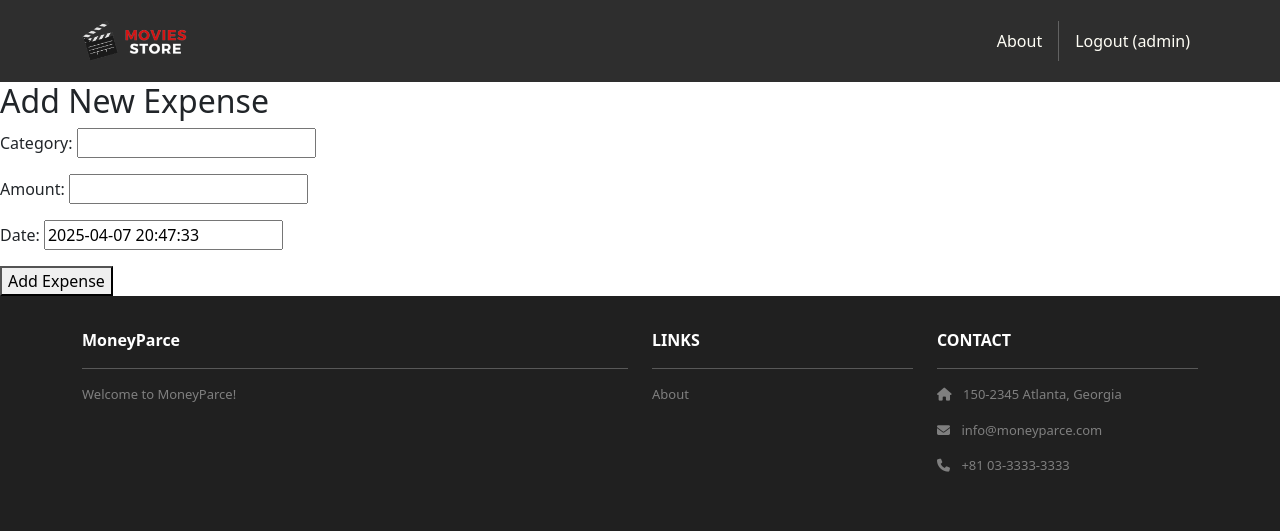
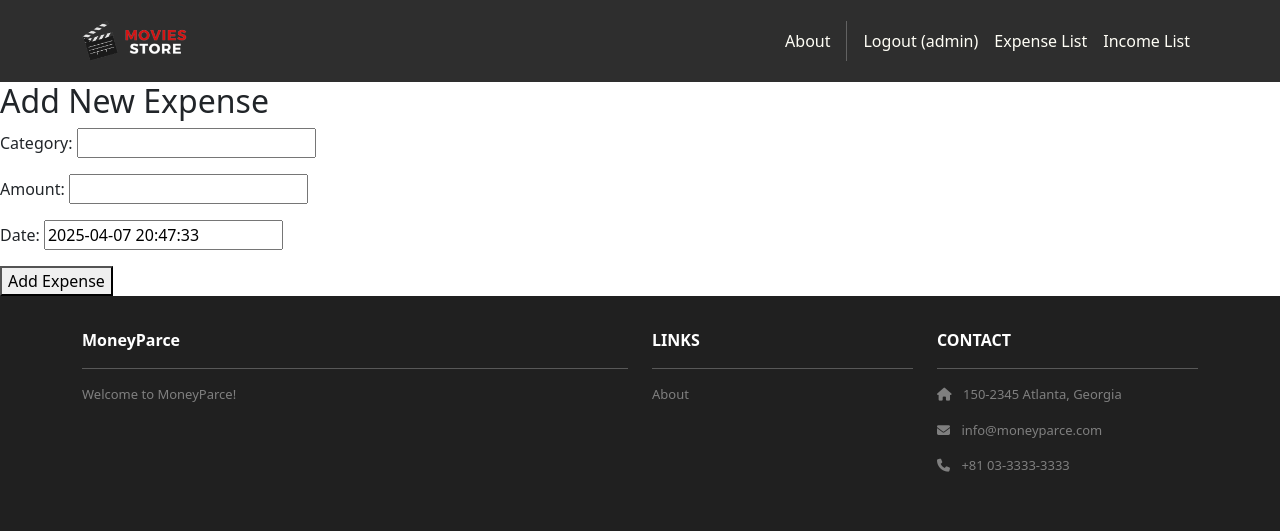
Before and after one commit to Jamesavian/CS2340-Project-2, a Django app: page /Expense/add/ in a window 1280 px wide. Shown: the top 531 px of the page. Run offline with Django 5.2, Linux system fonts and the light colour scheme; a user stored in the database is signed in; some libraries are stand-ins or nearby versions.

Commit message:
Added Display Income and Expenses functionality

```diff
--- a/DjangoProject/templates/base.html
+++ b/DjangoProject/templates/base.html
@@ -44,11 +44,16 @@
             {% if user.is_authenticated %}
             <a class="nav-link"
               href="{% url 'accounts.logout' %}">Logout ({{user.username }})</a>
+                <a class="nav-link"
+              href="{% url 'expense_list' %}">Expense List
+                <a class="nav-link"
+              href="{% url 'income_list' %}">Income List
             {% else %}
               <a class="nav-link"
               href="{% url 'accounts.login' %}">Login</a>
             <a class="nav-link"
               href="{% url 'accounts.signup' %}">Sign Up
+
             {% endif %}
             </a>
           </div>
--- a/DjangoProject/urls.py
+++ b/DjangoProject/urls.py
@@ -24,6 +24,7 @@ urlpatterns = [
     path('', include('home.urls')),
     path('accounts/', include('accounts.urls')),
     path('Expense/', include('Expense.urls')),
+    path('Income/', include('Income.urls')),
 ]
 
 urlpatterns += static(settings.MEDIA_URL, document_root=settings.MEDIA_ROOT)
--- a/Expense/views.py
+++ b/Expense/views.py
@@ -17,10 +17,10 @@ def add_expense(request):
             return redirect('expense_list')  # or whatever page you want to go to
     elif request.method == 'GET':
         form = ExpenseForm()
-    return render(request, 'add_expense.html', {'form': form})
+    return render(request, 'Expense/add_expense.html', {'form': form})
 
 
 @login_required
 def expense_list(request):
     expenses = Expense.objects.filter(user=request.user).order_by('-date')
-    return render(request, 'expense_list.html', {'expenses': expenses})
+    return render(request, 'Expense/expense_list.html', {'expenses': expenses})
--- a/Income/urls.py
+++ b/Income/urls.py
@@ -3,4 +3,5 @@ from django.urls import path
 
 urlpatterns = [
     path('income/add/', views.add_income, name='add_income'),
+    path('income/list/', views.income_list, name='income_list'),
 ]
```
Also changed, not shown: Income/views.py (+4 -4 lines), Expense/templates/Expense/add_expense.html (renamed from Expense/templates/add_expense.html), Expense/templates/Expense/expense_list.html (renamed from Expense/templates/expenses_list.html), Income/forms.py (renamed from Income/form.py), Income/templates/Income/add_income.html (renamed from Income/templates/add_income.html), Income/templates/Income/income_list.html (renamed from Income/templates/income_list.html), db.sqlite3.
